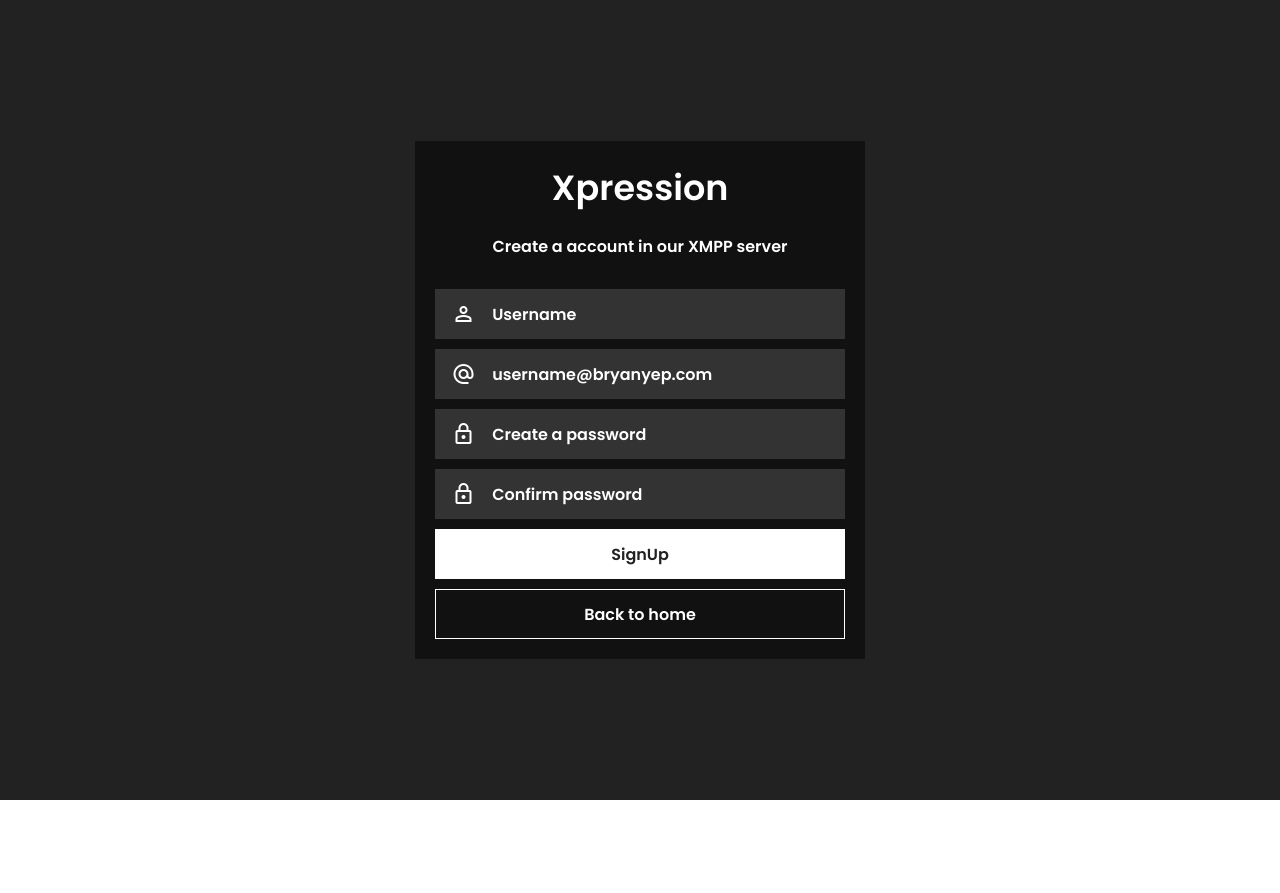
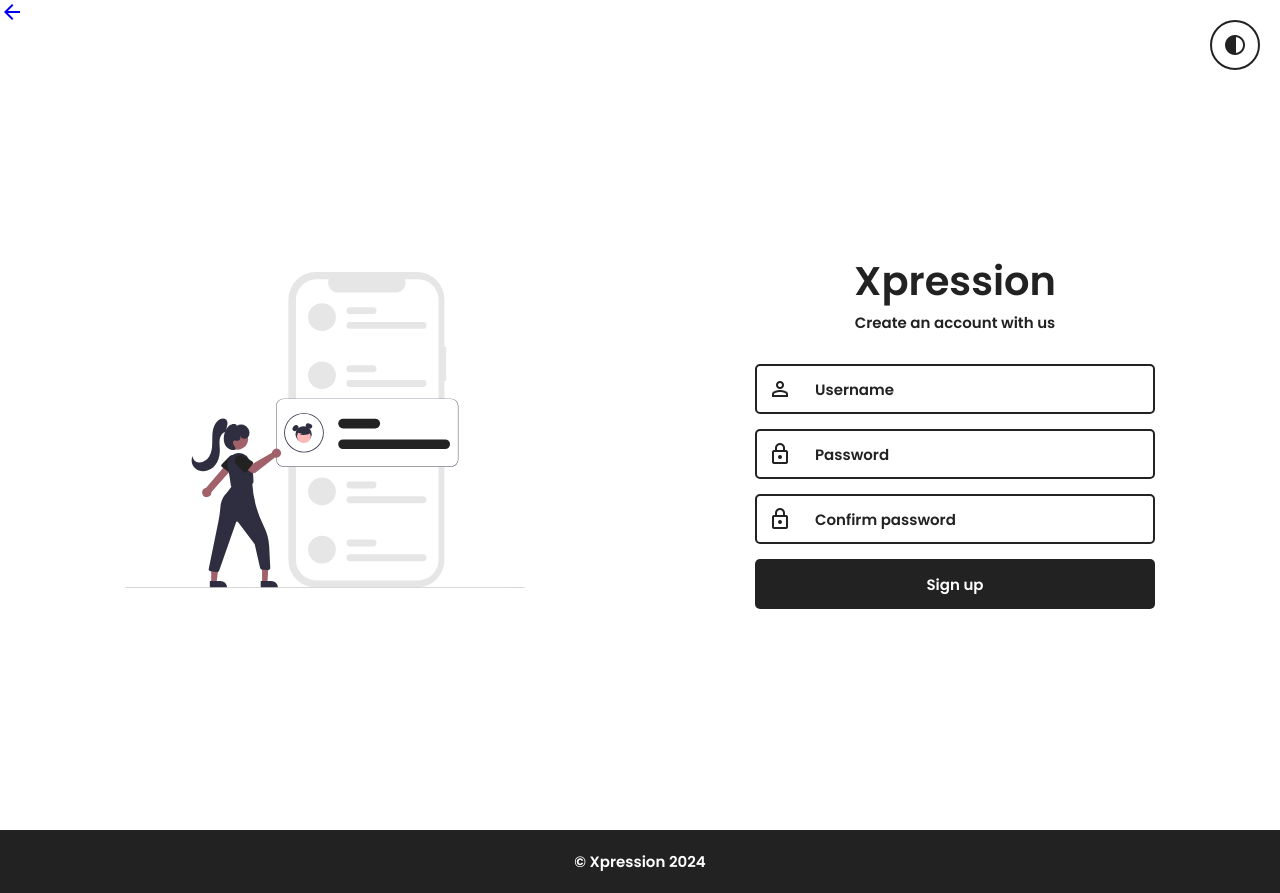
Before and after one commit to leonardosoplapuco/Xpression, a React (Create React App) app in the folder front-end/: page /signup in a window 1280 px wide. Before the commit the page ends 800 px from the top, so only its background shows below. Built offline with nearby package versions, Linux system fonts and the light colour scheme.

Commit message:
Upgrade of the front-end

```diff
--- a/front-end/src/App/App.css
+++ b/front-end/src/App/App.css
@@ -1,113 +1,163 @@
 @import url('https://fonts.googleapis.com/css2?family=Poppins:ital,wght@0,100;0,200;0,300;0,400;0,500;0,600;0,700;0,800;0,900;1,100;1,200;1,300;1,400;1,500;1,600;1,700;1,800;1,900&display=swap');
 
+/*General styles*/
+
 *{
+    padding: 0;
     margin: 0;
-    padding: 0;
     box-sizing: border-box;
+    font-size: 15px;
+    font-family: 'Poppins', sans-serif;
+    font-weight: 600;
     text-decoration: none;
     list-style: none;
-    font-family: 'Poppins', sans-serif;
-    font-size: 16px;
-    font-weight: 600;
 }
 
 html{
     scroll-behavior: smooth;
-    scroll-padding: 90px;
 }
 
 body::-webkit-scrollbar{
     display: none;
 }
 
+img{
+    pointer-events: none;
+    user-select: none;
+}
+
+/*Root styles*/
+
 :root{
-    --body: #FFFFFF;
-    --header: #00487c;
-    --hero: #005fa3;
+    --body:#FFFFFF;
+    --text:#222222;
 
-    --blue: #005fa3;
-    --blue-to-white: #005fa3;
-    --blue-to-black: #005fa3;
-
-    --text-blue: #005fa3;
-    --text:#222;
-
-    --blue-black-1: #005fa3;
-    --blue-black-2: #005fa3;
-    --blue-black-3: #005fa3;
-
-    --black:#0000000;
     --black-1:#111111;
     --black-2:#222222;
-    --black-3:#333333;
+    --black-2-white:#222222;
 
-    --black-0-white: #222222;
-    --black-1-white: #222222;
-    --black-2-white: #222222;
-    --black-3-white: #222222;
+    --white:#FFFFFF;
+    --white-black-2:#FFFFFF;
 
-    --text-black-to-white: #222222;
-
-    --message: #e9e9e9;
-
-    --color-one: #005fa3;
-
-    --white:#ffffff;
-    --white-black-1: #FFFFFF;
-    --white-black-2: #FFFFFF;
-    --white-black-3: #FFFFFF;
-
-    --chat-target: #e9e9e9;
-    --gray:#808080;
-    --gray-black-0: #808080;
-
-    --transition-250ms: all 250ms ease;
+    --transition-250ms: all 250ms linear;
 }
 
+/*Dark mode styles*/
+
 .dark-mode{
-    --body: #222;
-    --header: #333;
-    --hero: #111;
-
-    --text-black-to-white: #FFFFFF;
-
-    --blue-to-white: #FFFFFF;
-    --blue-to-black: #111111;
-
-    --black-0:#000000;
-    --black-1:#111111;
-    --black-2:#222222;
-    --black-3:#333333;
-
-    --black-0-white: #000000;
-    --black-1-white: #111111;
-    --black-2-white: #222222;
-    --black-3-white: #333333;
-
-    --blue-black-1: #111111;
-    --blue-black-2: #222222;
-    --blue-black-3: #333333;
-
-    --white-black-0: #000000;
-    --white-black-1: #111111;
-    --white-black-2: #222222;
-    --white-black-3: #333333;
-
+    --body:#222222;
     --text:#FFFFFF;
 
-    --chat-target: #333333;
+    --black-2:#222222;
+    --black-2-white:#FFFFFF;
 
-    --message: #111111;
-    --gray:#FFFFFF;
-    --gray-black-0: #000000;
+    --white-black-2:#222222;
 }
+
+/*Body*/
 
 body{
     background: var(--body);
+    transition: var(--transition-250ms);
 }
 
-h1, h2, h3, h4, h5, h6{
-    font-size: unset;
+/*General styles - Components*/
+
+.block-container{
+    margin: auto;
+    width: 100%;
+    max-width: 1500px;
+    padding: 20px;
+}
+
+/**/
+
+.form{
+    margin: 0 auto;
+    width: 100%;
+    max-width: 400px;
+    display: grid;
+    grid-template-columns: 1fr;
+    gap: 15px;
+}
+
+.login-form_target{
+    position: relative;
+    height: 50px;
+    border: 0;
+    outline: 0;
+}
+
+.form-icon{
+    width: 50px;
+    height: 100%;
+    display: flex;
+    align-items: center;
+    justify-content: center;
+    user-select: none;
+}
+
+.form-input{
+    position: absolute;
+    top: 0;
+    left: 0;
+    width: 100%;
+    height: 100%;
+    border: 2px solid var(--black-2-white);
+    transition: var(--transition-250ms);
+    color: var(--text);
+    border-radius: 5px;
+    outline: none;
+    background: none;
+    padding: 0 50px;
+    z-index: 1;
+}
+
+.form-label{
+    position: absolute;
+    left: 50px;
+    top: 50%;
+    translate: 0 -50%;
+    padding: 2px 10px;
+    background: var(--body);
+    transition: var(--transition-250ms);
+    user-select: none;
+    cursor: text;
+    z-index: 5;}
+
+.form-input:focus + .form-label{
+    width: auto;
+    height: 20px;
+    top: -10px;
+    left: 50px;
+    translate: 0 0;
+    font-size: 12px;
+    color: var(--text);
+}
+
+.form-input:not(:placeholder-shown).form-input:not(:focus) + .form-label {
+    width: auto;
+    height: 20px;
+    top: -10px;
+    left: 50px;
+    translate: 0 0;
+    font-size: 12px;
+    color: var(--text);
+    z-index: 10;
+}
+
+.form-input:focus{
+    border: 2px solid var(--black-2-white);
+}
+
+.button-submit{
+    border-radius: 5px;
+}
+
+/**/
+
+.subtitle{
+    font-size: 40px;
 }
 
 .text{
@@ -115,87 +165,39 @@ h1, h2, h3, h4, h5, h6{
     transition: var(--transition-250ms);
 }
 
-button, .button{
+/*Buttons*/
+
+button, .button-link{
+    width: auto;
+    height: 50px;
+    padding: 0 20px;
     cursor: pointer;
     border: 0;
     outline: 0;
-    background: transparent;
-}
-
-.button-link{
-    width: auto;
-    height: 50px;
+    border-radius: 5px;
+    background: none;
+    transition: var(--transition-250ms);
     display: flex;
-    align-items: center;
-    justify-content: center;
-    gap: 10px;
-    padding: 0 20px;
-    transition: var(--transition-250ms);
-    cursor: pointer;
 }
 
 .button-link_text{
+    margin: auto;
     transition: var(--transition-250ms);
 }
 
-.button-link_icon{
-    transition: var(--transition-250ms);
+.button-link-bg_black-2_white{
+    background: var(--black-2-white);
 }
 
-.button-link-bg-blue{
-    background: var(--blue-black-1);
-    border: 2px solid var(--white);
+.button-link-bg_black-2_white .button-link_text{
+    color: var(--white-black-2);
 }
 
-.button-link-bg-blue:hover{
-    background: var(--white);
+.button-link-bg_white_black_1{
+    background: var(--body);
+    border: 2px solid var(--black-2-white);
 }
 
-.button-link-bg-blue:hover .button-link_text,
-.button-link-bg-blue:hover .button-link_icon{
-    color: var(--blue-black-1)
+.button-link-bg_white_black_1 .button-link_text{
+    color: var(--text);
 }
-
-.button-link-bg-blue .button-link_text,
-.button-link-bg-blue .button-link_icon{
-    color: var(--white);
-}
-
-.button-link-bg-white{
-    background: var(--white);
-}
-
-.button-link-bg-white .button-link_text,
-.button-link-bg-white .button-link_icon{
-    color: var(--blue-black-2);
-}
-
-/**/
-
-.block-container{
-    width: 100%;
-    display: flex;
-    padding: 20px;
-}
-
-.title{
-    width: 100%;
-    color: var(--blue-to-white);
-    font-size: 35px;
-    text-align: center;
-    margin-bottom: 10px;
-    transition: var(--transition-250ms);
-}
-
-.subtitle{
-    width: 100%;
-    text-align: left;
-    font-size: 25px;
-    color: var(--blue-to-white);
-    transition: var(--transition-250ms);
-}
-
-.text{
-    color: var(--text);
-    transition: var(--transition-250ms);
-}
--- /dev/null
+++ b/front-end/src/Components/DarkButton/DarkButton.css
@@ -0,0 +1,15 @@
+.DarkButton{
+    position: fixed;
+    right: 20px;
+    top: 20px;
+    width: 50px;
+    height: 50px;
+    border: 2px solid var(--black-2-white);
+    border-radius: 100%;
+    display: flex;
+    align-items: center;
+    justify-content: center;
+    cursor: pointer;
+    transition: var(--transition-250ms);
+    z-index: 100;
+}
--- /dev/null
+++ b/front-end/src/Components/DarkButton/DarkButton.js
@@ -0,0 +1,18 @@
+import './DarkButton.css';
+
+function DarkButton() {
+    const DarkMode = () => {
+        const isDarkMode = document.body.classList.toggle('dark-mode');
+        localStorage.setItem('dark-mode', isDarkMode ? 'true' : 'false');
+    };
+
+    document.body.classList.toggle('dark-mode', localStorage.getItem('dark-mode') === 'true');
+
+    return (
+        <div className="DarkButton" onClick={DarkMode}>
+            <span className="material-symbols-outlined text">contrast</span>
+        </div>
+    );
+}
+
+export default DarkButton;
--- a/front-end/src/Components/Footer/Footer.css
+++ b/front-end/src/Components/Footer/Footer.css
@@ -1,15 +1,18 @@
-.footer {
-    background: var(--color-one);
-    padding: 40px 20px;
-    display: grid;
-    grid-template-columns: 1fr;
-    gap: 10px;
+.Footer{
+    background: var(--black-2);
+    transition: var(--transition-250ms);
 }
 
-.footer-info{
-    text-align: center;
+.footer{
+    display: flex;
 }
 
-.footer-info p{
+.footer p{
+    margin: auto;
     color: var(--white);
+    transition: var(--transition-250ms);
 }
+
+.dark-mode .Footer{
+    background: var(--black-1);
+}
--- a/front-end/src/Components/Footer/Footer.js
+++ b/front-end/src/Components/Footer/Footer.js
@@ -1,13 +1,12 @@
-import React from 'react';
-import './Footer.css';
+import './Footer.css'
 
-function Footer() {
+function Footer(){
     return (
-        <footer className="footer">
-            <div className="footer-info">
-                <p>&copy; 2024 Xpression - All rights reserved</p>
+        <div className='Footer'>
+            <div className='block-container footer'>
+                <p>&copy; Xpression 2024</p>
             </div>
-        </footer>
+        </div>
     );
 }
 
--- a/front-end/src/Components/Login/Login.css
+++ b/front-end/src/Components/Login/Login.css
@@ -1,63 +1,63 @@
-#Login{
+.Login, .SignUp{
+    width: 100%;
     display: flex;
-    width: 100%;
-    min-height: 100vh;
-    background: var(--black-2);
+    flex-direction: column;
+    background: var(--body);
+    transition: var(--transition-250ms);
 }
 
-.login{
+#Login, #SignUp{
+    width: 100%;
+    display: flex;
+    min-height: 100vh;
+}
+
+.login, .signup{
+    width: 100%;
+    display: grid;
+    grid-template-columns: repeat(2, 1fr);
+    gap: 20px;
+    padding: 20px 0;
+}
+
+.login-target, .signup-target{
+    width: 100%;
+    display: flex;
+    flex-direction: column;
+    align-items: center;
+    justify-content: center;
+}
+
+.login-target_1 img, .signup-target img{
     margin: auto;
     width: 100%;
-    max-width: 450px;
-    display: grid;
-    grid-template-columns: 1fr;
-    gap: 10px;
-    background: var(--black-1);
-    padding: 20px;
+    max-width: 400px;
 }
 
-.login h2{
-    color: var(--white);
+.login-img-dark{
+    display: none;
 }
 
-.login-section{
-    width: 100%;
-    height: auto;
-    display: flex;
-    overflow: hidden;
-    background: var(--black-3);
+.dark-mode .login-img-dark{
+    display: block;
 }
 
-.login-section_icon{
-    width: 60px;
-    height: 100%;
-    display: flex;
-    align-items: center;
-    justify-content: center;
-    color: var(--white);
+.dark-mode .login-img-light{
+    display: none;
 }
 
-.login-section_input{
-    width: calc(100% - 40px);
-    height: 50px;
-    border: 0;
-    outline: 0;
-    background: var(--black-3);
-    color: var(--white);
+.login-target_2 p, .signup-target_2 p{
+    margin-bottom: 30px;
 }
 
-.login-section_input::placeholder{
-    color: var(--white);
+@media screen and (max-width:600px){
+    .login, .signup{
+        display: flex;
+        align-items: center;
+        justify-content: center;
+        flex-direction: column;
+    }
+    .login-target_1, .signup-target_1{
+        display: none;
+    }
 }
-
-.submit .button-link_text{
-    color: var(--black-2);
-}
-
-.login-signUp_link{
-    border: 1px solid var(--white);
-}
-
-.login-signUp_link span{
-    color: var(--white);
-}
--- a/front-end/src/Components/Login/Login.js
+++ b/front-end/src/Components/Login/Login.js
@@ -1,33 +1,49 @@
-import React from 'react';
 import './Login.css'
+import LoginImgLight from '../../dist/login-img_light.svg';
+import LoginImgDark from '../../dist/login-img_dark.svg';
+import DarkButton  from '../DarkButton/DarkButton';
+import Footer from '../Footer/Footer'
 
-function Login() {
-    return (
-        <div className="block-container" id='Login'>
-            <form className="login">
-                <h2 className='title'>Xpression</h2>
+function Login(){
+    return(
+        <div className="Login">
+            <><DarkButton/></>
 
-                <div className="login-section">
-                    <label htmlFor="XMPPAddressLogin" className="login-section_icon">
-                        <span className="material-symbols-outlined">alternate_email</span>
-                    </label>
-                    <input type='email' className="login-section_input" id="XMPPAddressLogin" placeholder="XMPP address"></input>
+            <div className="block-container" id="Login">
+                <div className='login'>
+                    <div className='login-target login-target_1'>
+                        <img src={LoginImgLight} alt="Xpression" className='login-img-light'/>
+                        <img src={LoginImgDark} alt="Xpression" className='login-img-dark'/>
+                    </div>
+
+                    <div className='login-target login-target_2'>
+                        <h2 className='subtitle text'>Xpression</h2>
+                        <p className='text'>Free chat for free people</p>
+
+                        <form className='form login-form'>
+                            <fieldset className='login-form_target'>
+                                <span className="material-symbols-outlined form-icon text">alternate_email</span>
+                                <input name='email' type="email" id='email' className="form-input text" title='Email' placeholder="" required/>
+                                <label htmlFor="email" className="text form-label">XMPP address</label>
+                            </fieldset>
+                            <fieldset className="login-form_target">
+                                <span className="material-symbols-outlined form-icon text">lock</span>
+                                <input name='password' type="password" id='password' className="form-input text" title='Password' placeholder="" required/>
+                                <label htmlFor="password" className="text form-label">Password</label>
+                            </fieldset>
+
+                            <button className='button-link button-link-bg_black-2_white'>
+                                <span className='button-link_text'>Log in</span>
+                            </button>
+                            <a href='/signup' className='button-link button-link-bg_white_black_1'>
+                                <span className='button-link_text'>Create an account</span>
+                            </a>
+                        </form>
+                    </div>
                 </div>
-                <div className="login-section">
-                    <label htmlFor="PasswordLogin" className="login-section_icon">
-                        <span className="material-symbols-outlined">lock</span>
-                    </label>
-                    <input type='password' className="login-section_input" id="PasswordLogin" placeholder="Password"></input>
-                </div>
+            </div>
 
-                <button type="submit" className="button-link submit" id="Login-submit">
-                    <span className='button-link_text'>Sign In</span>
-                </button>
-
-                <a href='/signup' className="button-link login-signUp_link">
-                    <span className='button-link_text'>Create an account</span>
-                </a>
-            </form>
+            <><Footer/></>
         </div>
     );
 }
--- a/front-end/src/Components/SignUp/SignUp.js
+++ b/front-end/src/Components/SignUp/SignUp.js
@@ -1,151 +1,55 @@
-import '../Login/Login.css'
 import './SignUp.css'
-import { useState } from 'react';
-import axios from 'axios';
+import DarkButton from "../DarkButton/DarkButton";
+import LoginImgLight from '../../dist/login-img_light.svg';
+import LoginImgDark from '../../dist/login-img_dark.svg';
+import Footer from "../Footer/Footer";
 
-function SignUp() {
+function SignUp(){
+    return (
+        <div className="SignUp">
+            <a className="return-button" href="/">
+                <span className="material-symbols-outlined">arrow_back</span>
+            </a>
 
-    const [userName, setUserName] = useState('');
-    const [userAddress, setUserAddress] = useState('');
-    const [userPassword, setUserPassword] = useState('');
-    const [userPasswordConfirm, setUserPasswordConfirm] = useState('');
+            <><DarkButton/></>
 
-    function handleUserName(event) {
-        setUserName(event.target.value);
-        console.log(userName);
-    }
+            <div className="block-container" id="SignUp">
+                <div className='signup'>
+                    <div className='signup-target signup-target_1'>
+                        <img src={LoginImgLight} alt="Xpression" className='login-img-light'/>
+                        <img src={LoginImgDark} alt="Xpression" className='login-img-dark'/>
+                    </div>
 
-    function handleUserAddress(event) {
-        setUserAddress(event.target.value);
-        console.log(userAddress);
-    }
+                    <div className='signup-target signup-target_2'>
+                        <h2 className='subtitle text'>Xpression</h2>
+                        <p className='text'>Create an account with us</p>
 
-    function handleUserPassword(event) {
-        setUserPassword(event.target.value);
-        console.log(userPassword);
-    }
+                        <form className='form login-form'>
+                            <fieldset className='login-form_target'>
+                                <span className="material-symbols-outlined form-icon text">person</span>
+                                <input name='username' type="text" id='username' className="form-input text" title='Username' placeholder="" required/>
+                                <label htmlFor="username" className="text form-label">Username</label>
+                            </fieldset>
+                            <fieldset className="login-form_target">
+                                <span className="material-symbols-outlined form-icon text">lock</span>
+                                <input name='password' type="password" id='password' className="form-input text" title='Password' placeholder="" required/>
+                                <label htmlFor="password" className="text form-label">Password</label>
+                            </fieldset>
+                            <fieldset className="login-form_target">
+                                <span className="material-symbols-outlined form-icon text">lock</span>
+                                <input name='confirm-password' type="password" id='confirm-password' className="form-input text" title='Confirm password' placeholder="" required/>
+                                <label htmlFor="confirm-password" className="text form-label">Confirm password</label>
+                            </fieldset>
 
-    function handleUserPasswordConfirm(event) {
-        setUserPasswordConfirm(event.target.value);
-        console.log(userPasswordConfirm);
-    }
+                            <button className='button-link button-link-bg_black-2_white'>
+                                <span className='button-link_text'>Sign up</span>
+                            </button>
+                        </form>
+                    </div>
+                </div>
+            </div>
 
-    const handleSubmit = (event) => {
-
-        event.preventDefault();
-
-        alert('ESTOY DENTRO DE HANDLESUBMIT');
-        alert(`${userName}\n${userAddress}\n${userPassword}\n${userPasswordConfirm}`);
-
-        if (userName.length > 50) {
-            console.error('User name must be 50 characters long or less.');
-            return;
-        }
-
-        if (userAddress.length > 50) {
-            console.error('Address must be 50 characters long or less.');
-            return;
-        }
-
-        if (userPassword.length > 20) {
-            console.error('Password must be 20 characters long or less.');
-            return;
-        }
-
-
-        if (userPassword !== userPasswordConfirm) {
-            console.error('Passwords don\'t match.');
-            return;
-        } else {
-            alert('PASSWORDS MATCH');
-        }
-
-
-        axios.post('http://127.0.0.1:8000/users/', {
-            username: userName,
-            address: userAddress,
-            password: userPassword,
-          })
-            .then((response) => {
-              console.log(response.data)
-              alert('POST REQUEST SENT TO API');
-            })
-            .catch((error) => {
-              console.error(error);
-              alert('POST REQUEST FAILED');
-            });
-    }
-
-    return (
-        <div className='signUp-bg'>
-            <form
-                className='login signUp'
-                onSubmit={handleSubmit}
-            >
-                <h2 className="title">Xpression</h2>
-                <p>Create a account in our XMPP server</p>
-
-                <div className="login-section">
-                    <label htmlFor="Username" className="login-section_icon">
-                        <span className="material-symbols-outlined">person</span>
-                    </label>
-                    <input
-                        type="text"
-                        className="login-section_input"
-                        id="Username"
-                        placeholder="Username"
-                        value={userName}
-                        onChange={handleUserName}
-                    />
-                </div>
-                <div className="login-section">
-                    <label htmlFor="XMPPAdrressSignUP" className="login-section_icon">
-                        <span className="material-symbols-outlined">alternate_email</span>
-                    </label>
-                    <input
-                        type="email"
-                        className="login-section_input"
-                        id="XMPPAdrressSignUP"
-                        placeholder="username@bryanyep.com"
-                        value={userAddress}
-                        onChange={handleUserAddress}
-                    />
-                </div>
-                <div className="login-section">
-                    <label htmlFor="PasswordSignUp" className="login-section_icon">
-                        <span className="material-symbols-outlined">lock</span>
-                    </label>
-                    <input
-                        type="password"
-                        className="login-section_input"
-                        id="PasswordSignUp"
-                        placeholder="Create a password"
-                        value={userPassword}
-                        onChange={handleUserPassword}
-                    />
-                </div>
-                <div className="login-section">
-                    <label htmlFor="PasswordConfirmSignUp" className="login-section_icon">
-                        <span className="material-symbols-outlined">lock</span>
-                    </label>
-                    <input
-                        type="password"
-                        className="login-section_input"
-                        id="PasswordConfirmSignUp"
-                        placeholder="Confirm password"
-                        value={userPasswordConfirm}
-                        onChange={handleUserPasswordConfirm}
-                    />
-                </div>
-
-                <button type="submit" className="button-link submit" id="SignUpSubmit">
-                    <span>SignUp</span>
-                </button>
-
-                <a href="/" className="button-link signUp-cancel">
-                    <span>Back to home</span>
-                </a>
-            </form>
+            <><Footer/></>
         </div>
     );
 }
```
Also changed, not shown: front-end/src/App/App.js (+3 -8 lines), front-end/src/dist/login-img_dark.svg (added), front-end/src/dist/login-img_light.svg (added), front-end/src/index.js (line endings or trailing spaces).
